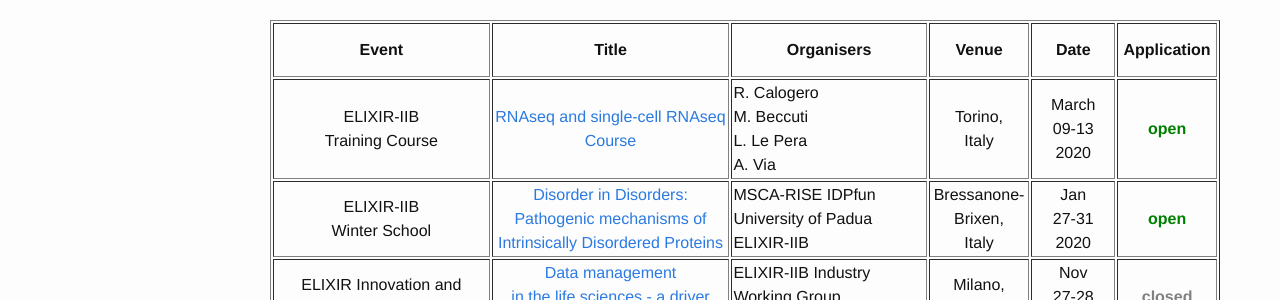
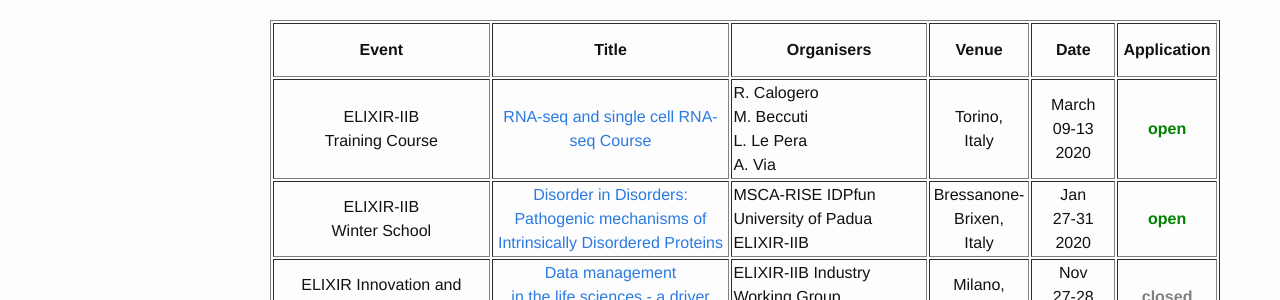
Before and after one commit to ELIXIR-IIB-training/website, a Jekyll site: the page built from _pages/01-all_events_18_19_20.md, in a window 1280 px wide and 900 px high. Shown: the part 205-505 px from the top of the window. Built offline with Jekyll 4.4.1, drawn with Linux system fonts in a browser that asks for light colours.

Commit message:
Change something in RNA-seq course title

```diff
--- a/_pages/01-all_events_18_19_20.md
+++ b/_pages/01-all_events_18_19_20.md
@@ -16,7 +16,7 @@ permalink: /all_events_2018_2019_2020/
 </tr>
 <tr>
 <td height="50" align="center">ELIXIR-IIB<br>Training Course</td>
-   <td height="50" width="220" align="center"><a href="https://elixir-iib-training.github.io/website/2020/03/09/RNAseq-and-single-cell_Turin.html">RNAseq and single-cell RNAseq Course</a></td>
+   <td height="50" width="220" align="center"><a href="https://elixir-iib-training.github.io/website/2020/03/09/RNAseq-and-single-cell_Turin.html">RNA-seq and single cell RNA-seq Course</a></td>
    <td height="50" width="150">R. Calogero<br>M. Beccuti<br>L. Le Pera<br>A. Via</td>
    <!-- <td height="50" width="150"></td> -->
    <td height="50" align="center">Torino,<br>Italy</td>
```
